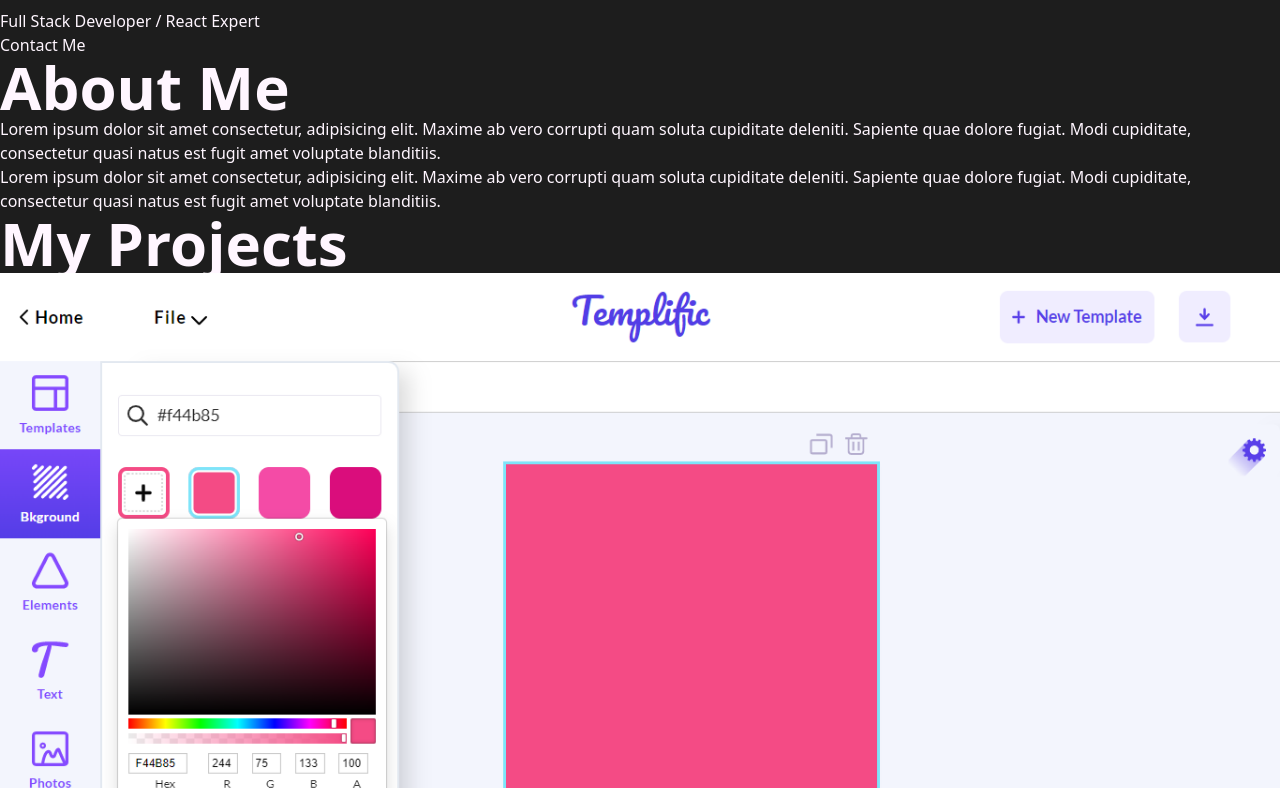
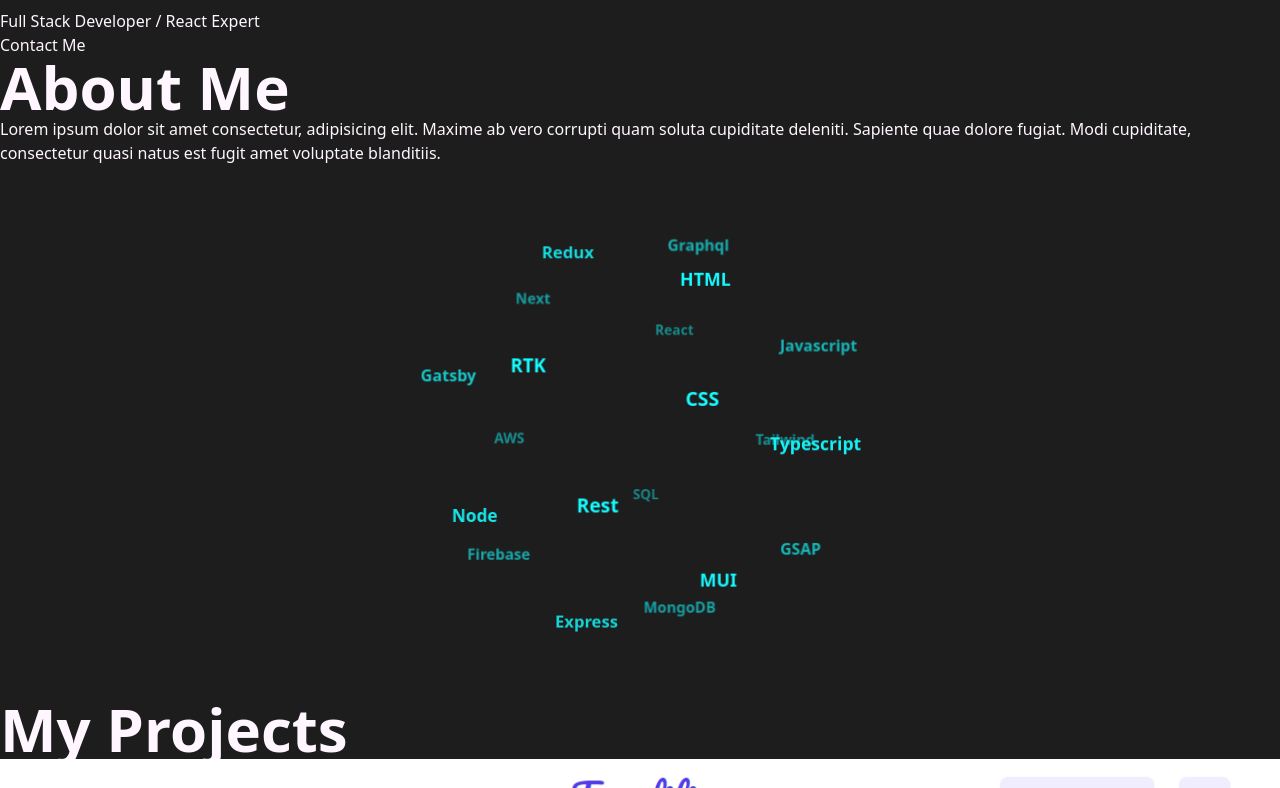
Before and after one commit to SheharyarAnwar/Portfolio, a Next.js app: page / in a window 1280 px wide. Shown: the part 2552-3340 px from the top of the page. Built offline with nearby package versions, Linux system fonts and the light colour scheme.

Commit message:
added globe to appropriate palce

```diff
--- a/components/Globe/index.tsx
+++ b/components/Globe/index.tsx
@@ -5,7 +5,7 @@ type Speed = "slow" | "normal" | "fast";
 const maxSpeedMappings = { slow: 0.5, normal: 1, fast: 2 };
 const initSpeedMappings = { slow: 16, normal: 32, fast: 80 };
 interface Props {
-  tags: Array<String>;
+  tags?: Array<String>;
   radius?: number;
   depth?: number;
   size?: number;
@@ -56,9 +56,7 @@ const Index: React.FC<Props> = ({
   let initSpeedMapped = initSpeedMappings[initSpeed];
 
   const mouseX0 = initSpeedMapped * Math.sin(direction * (Math.PI / 180));
-
-  const mouseY0 = -initSpeedMapped * Math.cos(direction * (Math.PI / 180));
-
+  const mouseY0 = initSpeedMapped * Math.cos(direction * (Math.PI / 180));
   const [mouseX, setMouseX] = useState(mouseX0);
   const [mouseY, setMouseY] = useState(mouseY0);
   const handleMouseMove = (ev: any) => {
@@ -95,7 +93,7 @@ const Index: React.FC<Props> = ({
     cancelAnimationFrame(requestRef.current);
     //@ts-ignore
     requestRef.current = requestAnimationFrame(animate);
-  }, [active, mouseX, mouseY]);
+  }, [active, mouseX, mouseY, radius, containerRef]);
 
   const createTagElements = useMemo(() => {
     return tags.map((val, i) => {
@@ -110,10 +108,10 @@ const Index: React.FC<Props> = ({
         </span>
       );
     });
-  }, []);
+  }, [radius]);
   const animate = (time: number) => {
     if (paused) return;
-    if (previousTimeRef.current != undefined) {
+    if (containerRef.current != null && previousTimeRef.current != undefined) {
       // const deltaTime = time - previousTimeRef.current;
 
       if (!keep && !active) {
--- a/pages/index.tsx
+++ b/pages/index.tsx
@@ -8,9 +8,15 @@ import {
   BlogCard,
   Globe,
 } from "../components";
+import { useBreakpoints } from "../hooks";
 import Section from "../layouts/Section";
 
 const Home: NextPage = () => {
+  const { queryBreakpoints } = useBreakpoints();
+  let radius = 400 / 1.5;
+  if (queryBreakpoints("lg")) {
+    radius = 300 / 1.5;
+  }
   return (
     <>
       <Head>
@@ -33,25 +39,13 @@ const Home: NextPage = () => {
           </div>
         </section>
         <Section title="About Me">
-          <div className="block m-auto lg:flex ">
-            <div className="w-full lg:w-1/2 py-16 lg:pr-16">
-              <p className=" ">
-                Lorem ipsum dolor sit amet consectetur, adipisicing elit. Maxime
-                ab vero corrupti quam soluta cupiditate deleniti. Sapiente quae
-                dolore fugiat. Modi cupiditate, consectetur quasi natus est
-                fugit amet voluptate blanditiis.
-              </p>
-              <p className=" ">
-                Lorem ipsum dolor sit amet consectetur, adipisicing elit. Maxime
-                ab vero corrupti quam soluta cupiditate deleniti. Sapiente quae
-                dolore fugiat. Modi cupiditate, consectetur quasi natus est
-                fugit amet voluptate blanditiis.
-              </p>
-            </div>
-            <div className="w-1/2 py-16 ">
-              <div className="bg-green w-full h-full "></div>
-            </div>
-          </div>
+          <p className=" pt-16 pb-8">
+            Lorem ipsum dolor sit amet consectetur, adipisicing elit. Maxime ab
+            vero corrupti quam soluta cupiditate deleniti. Sapiente quae dolore
+            fugiat. Modi cupiditate, consectetur quasi natus est fugit amet
+            voluptate blanditiis.
+          </p>
+          {queryBreakpoints("xs") ? null : <Globe radius={radius} />}
         </Section>
         <Section title="My Projects">
           <ProjectCard />
@@ -73,7 +67,6 @@ const Home: NextPage = () => {
             don’t hesitate to use the form.
           </p>
           <Button className="m-auto">Say Hello!</Button>
-          <Globe />
         </Section>
       </Container>
     </>
@@ -89,11 +82,6 @@ export default Home;
                 or large projects. However, if you have other request or
                 question, don’t hesitate to use the form.
               </p>
-              <form className="grid grid-cols-12 gap-8 pt-6">
-                <input className="px-6 py-4 col-span-6"></input>
-                <input className="col-span-6"></input>
-                <textarea className="col-span-12"></textarea>
-              </form>
             </div>
             <div className="col-span-12 lg:col-span-6 py-16 ">
               <div className="bg-green w-full h-full ">
--- a/styles/globals.css
+++ b/styles/globals.css
@@ -1,5 +1,5 @@
-/* stylelint-disable block-closing-brace-empty-line-before */
-/* stylelint-disable no-invalid-position-at-import-rule */
+/* stylelint-disable all */
+
 @tailwind base;
 @tailwind utilities;
 
@@ -40,4 +40,61 @@
   .flex-center {
     @apply flex justify-center items-center;
   }
+  .animated {
+    -webkit-animation-duration: 1s;
+    animation-duration: 1s;
+    -webkit-animation-fill-mode: both;
+    animation-fill-mode: both;
+  }
+  .blast {
+    opacity: 0;
+    display: inline-block;
+    -webkit-transition: all 0.3s ease-out;
+    -o-transition: all 0.3s ease-out;
+    transition: all 0.3s ease-out;
+  }
 }
+
+@keyframes rubber {
+  0% {
+    -webkit-transform: scale3d(1, 1, 1);
+    -ms-transform: scale3d(1, 1, 1);
+    transform: scale3d(1, 1, 1);
+  }
+
+  30% {
+    -webkit-transform: scale3d(1.25, 0.75, 1);
+    -ms-transform: scale3d(1.25, 0.75, 1);
+    transform: scale3d(1.25, 0.75, 1);
+  }
+
+  40% {
+    -webkit-transform: scale3d(0.75, 1.25, 1);
+    -ms-transform: scale3d(0.75, 1.25, 1);
+    transform: scale3d(0.75, 1.25, 1);
+  }
+
+  50% {
+    -webkit-transform: scale3d(1.15, 0.85, 1);
+    -ms-transform: scale3d(1.15, 0.85, 1);
+    transform: scale3d(1.15, 0.85, 1);
+  }
+
+  65% {
+    -webkit-transform: scale3d(0.95, 1.05, 1);
+    -ms-transform: scale3d(0.95, 1.05, 1);
+    transform: scale3d(0.95, 1.05, 1);
+  }
+
+  75% {
+    -webkit-transform: scale3d(1.05, 0.95, 1);
+    -ms-transform: scale3d(1.05, 0.95, 1);
+    transform: scale3d(1.05, 0.95, 1);
+  }
+
+  100% {
+    -webkit-transform: scale3d(1, 1, 1);
+    -ms-transform: scale3d(1, 1, 1);
+    transform: scale3d(1, 1, 1);
+  }
+}
```
